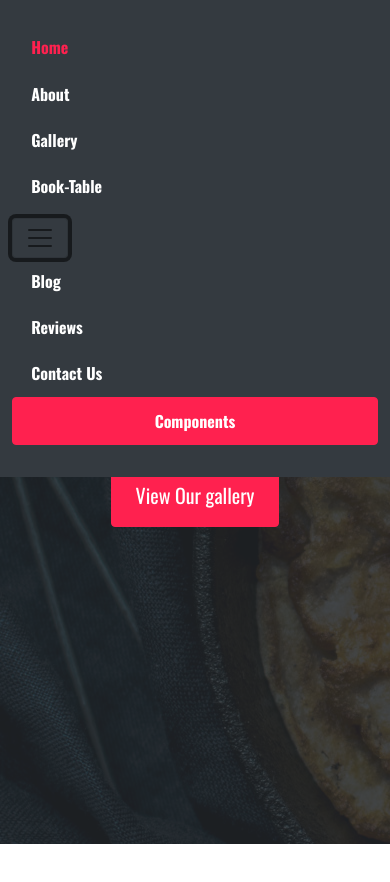
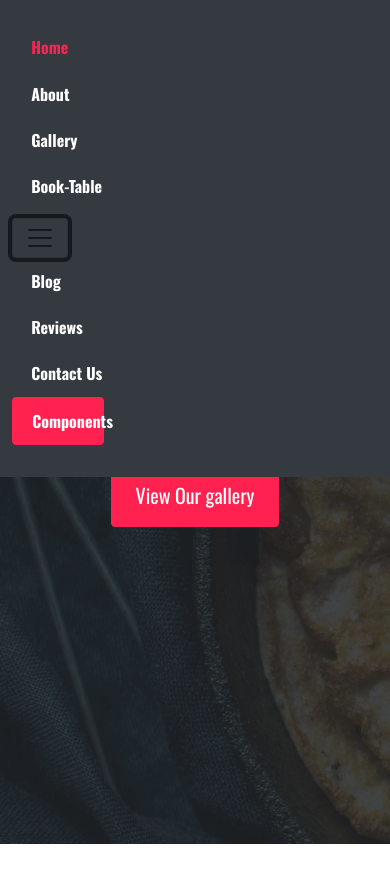
Before and after one commit to NyanLinTun2854/pro-1, a website: page index.html in a window 390 px wide. Both pictures are taken after a click on the button "Toggle navigation". Drawn offline with nearby package versions, Linux system fonts and the light colour scheme.

```diff
--- a/index.html
+++ b/index.html
@@ -32,6 +32,9 @@
               </li>
         </ul>
       </div>
+      <div class="fs-1 fw-bold text-primary d-none d-lg-block">
+        Food Hut
+      </div>
       <button class="navbar-toggler" type="button" data-bs-toggle="collapse" data-bs-target="#navbarSupportedContent" aria-controls="navbarSupportedContent" aria-expanded="false" aria-label="Toggle navigation">
         <span class="navbar-toggler-icon"></span>
       </button>
@@ -47,7 +50,7 @@
             <a class="nav-link">Contact Us</a>
           </li>
           <li class="nav-item">
-            <a href="" class="btn btn-primary nav-link" style="color: #fff;">Components</a>
+            <a href="" class="btn btn-primary nav-link w-100 compo-nav" style="color: #fff;">Components</a>
           </li>
         </ul>
 
--- a/scss/app.scss
+++ b/scss/app.scss
@@ -14,3 +14,9 @@
 nav {
     background-color: #343a40;
 }
+
+@media screen and (max-width: 992px){
+    .compo-nav {
+        width: 25% !important;
+    }
+}
```
Also changed, not shown: css/style.css, 1 other file.
